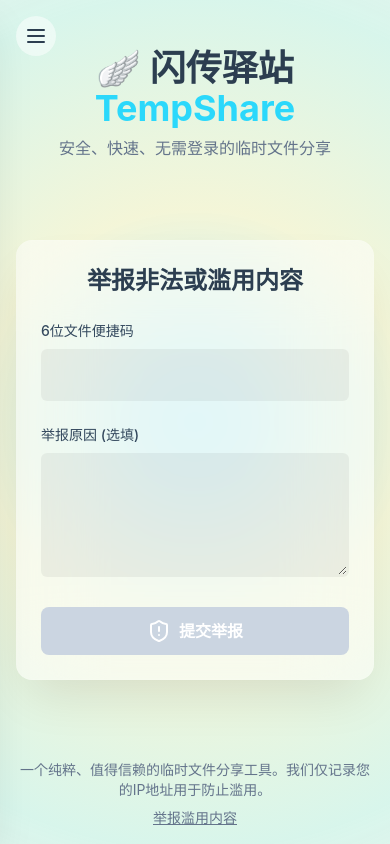
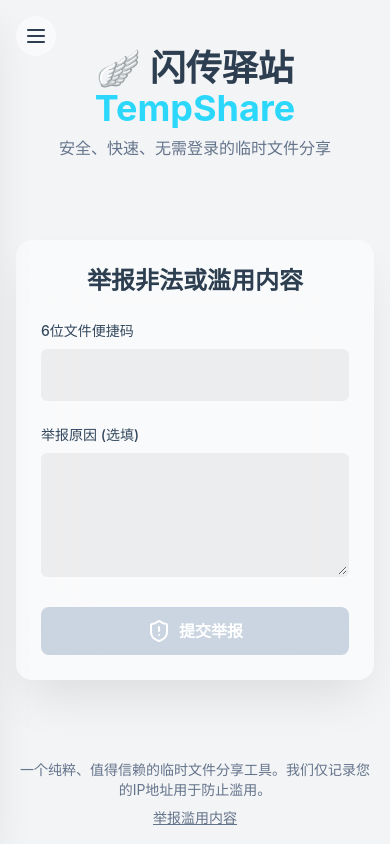
Before and after one commit to zzaolv/tempshare, a React (Vite) app in the folder frontend/: page /report in a window 390 px wide. Built offline with nearby package versions, Linux system fonts and the light colour scheme.

Commit message:
fix phone

```diff
--- a/frontend/src/components/Layout.tsx
+++ b/frontend/src/components/Layout.tsx
@@ -71,7 +71,7 @@ const Layout = () => {
     const shouldExpand = isSidebarExpanded || isHoveringSidebar;
 
     return (
-        <div className="min-h-screen w-full flex relative overflow-x-hidden">
+        <div className="flex flex-col h-screen h-dvh bg-gray-100 dark:bg-gray-900 text-gray-900 dark:text-gray-100">
 
             <InteractiveGradientBackground />
 
```
